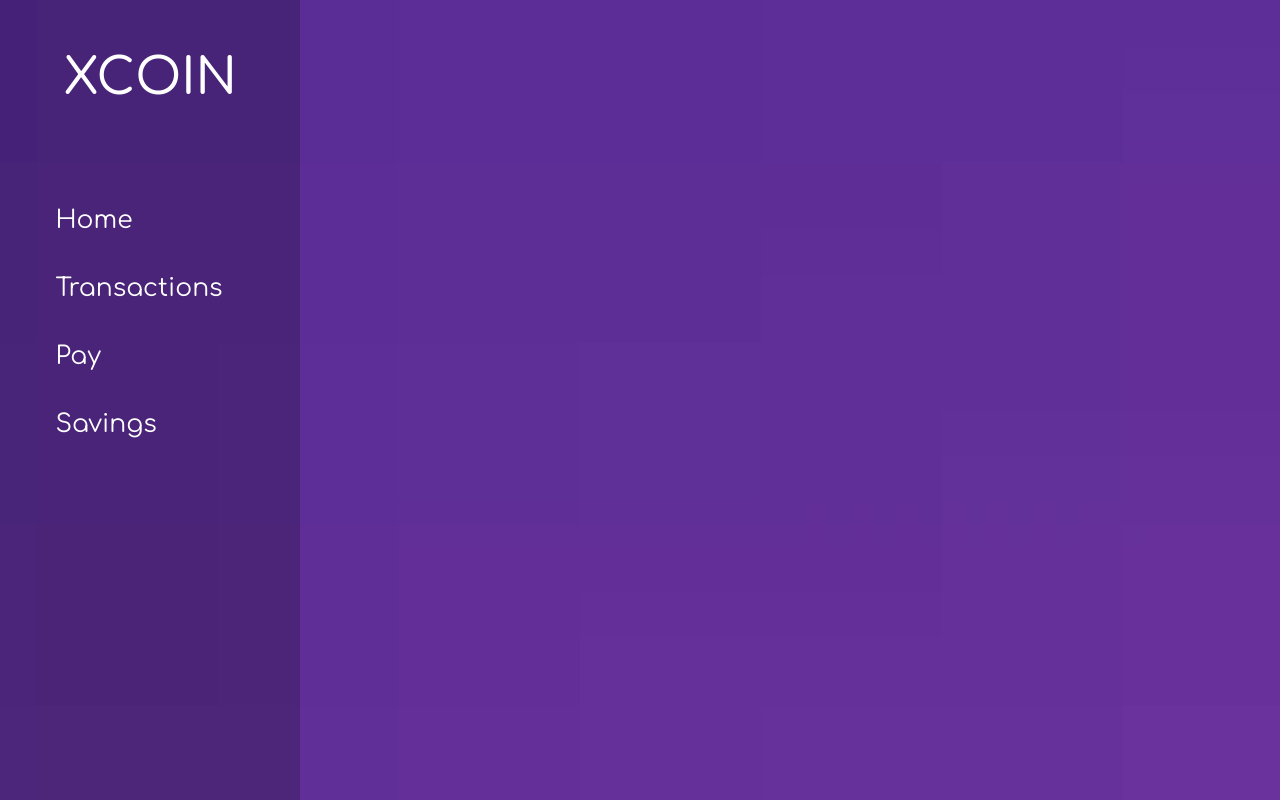
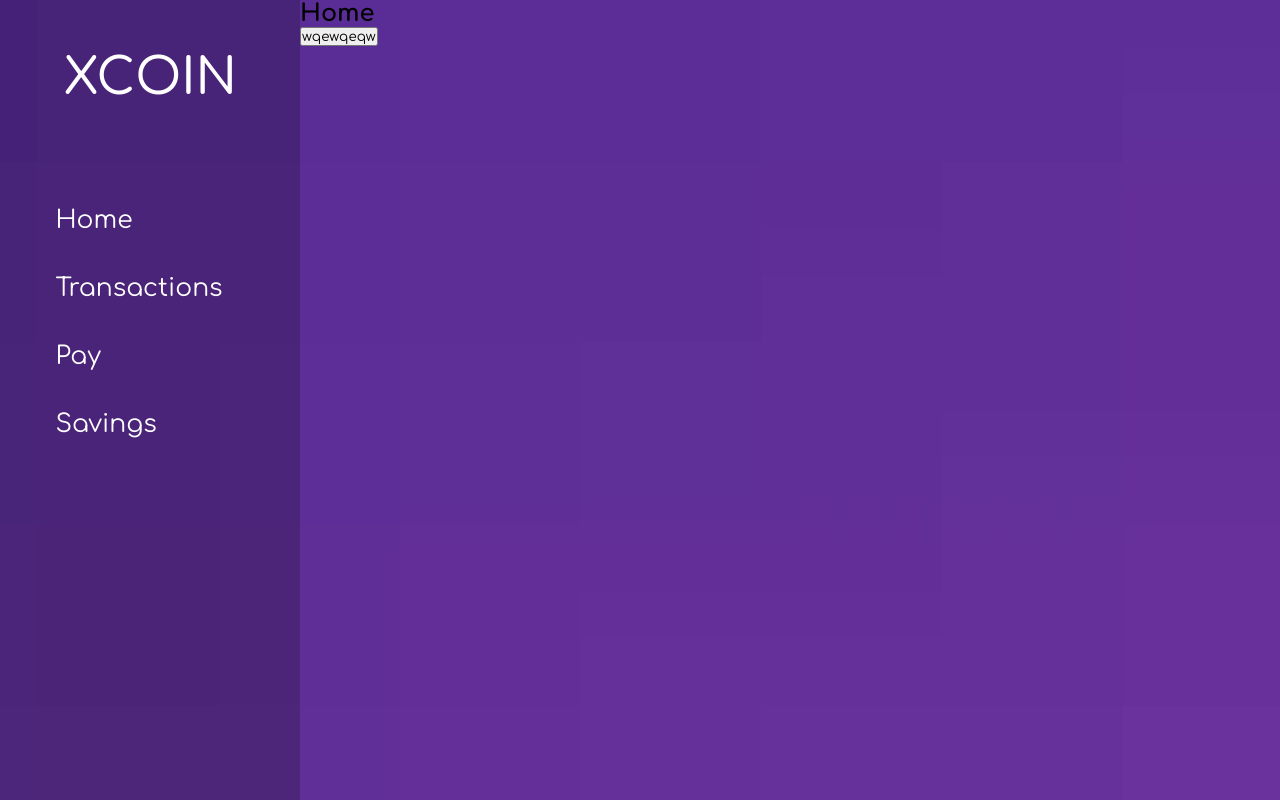
Before and after one commit to Lopsan03/BlockChainApp, a React (Create React App) app: page /DashBoard in a window 1280 px wide. Built offline with nearby package versions, Linux system fonts and the light colour scheme.

Commit message:
callbacks props

```diff
--- a/src/components/DashBoard/DashBoardScreen.js
+++ b/src/components/DashBoard/DashBoardScreen.js
@@ -1,6 +1,26 @@
 import {DsBdNavBar} from "./DsBdNavBar";
+import {DsBdNavBarTop} from "./DsBdNavBarTop";
+import {useState} from "react";
 
 export const DashBoardScreen = () =>{
+    const [title, setTile] = useState("Home")
+
+    const namedTitleHome = () => {
+      setTile("Home")
+    }
+
+    const namedTitleTransactions = () => {
+      setTile("Transactions")
+    }
+
+    const namedTitlePay = () => {
+      setTile("Pay")
+    }
+
+    const namedTitleSavings = () => {
+      setTile("Savings")
+    }
+
     return(
         <>
             <section className={"dash-board-structure--flex"}>
@@ -8,7 +28,7 @@ export const DashBoardScreen = () =>{
                     <DsBdNavBar/>
                 </article>
                 <article className={"content-right--container"}>
-
+                    <DsBdNavBarTop title={title} setHome={namedTitleHome}/>
                 </article>
             </section>
         </>
--- /dev/null
+++ b/src/components/DashBoard/DsBdNavBarTop.js
@@ -0,0 +1,17 @@
+import {Link} from "react-router-dom";
+
+export const DsBdNavBarTop = ({title, setHome}) =>{
+    return(
+        <section>
+            <article>
+                <div>
+                    <h2>{title}</h2>
+                </div>
+                <div>
+                    <button onClick={setHome}><span>wqewqeqw</span></button>
+                    <Link to={"/"}></Link>
+                </div>
+            </article>
+        </section>
+    )
+}
```
